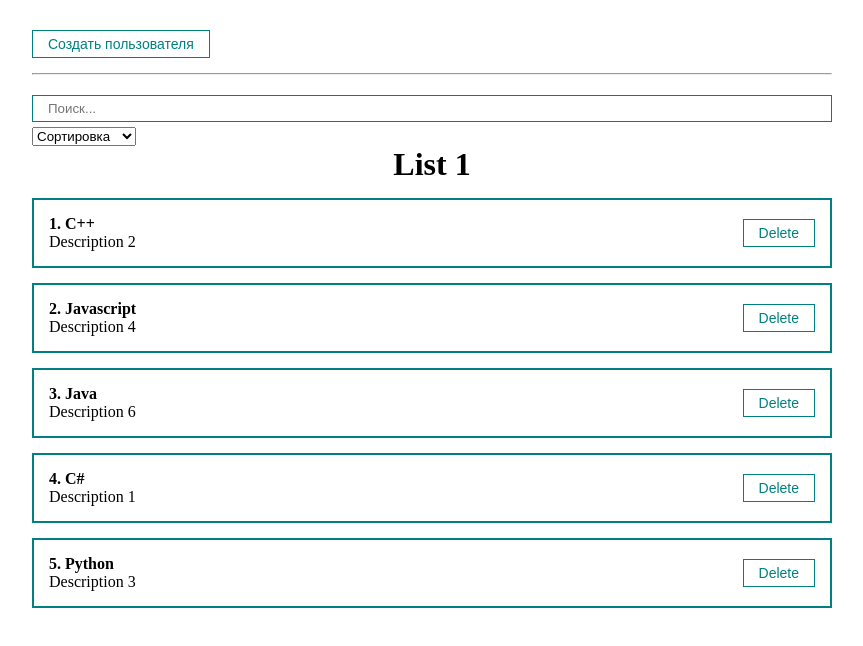
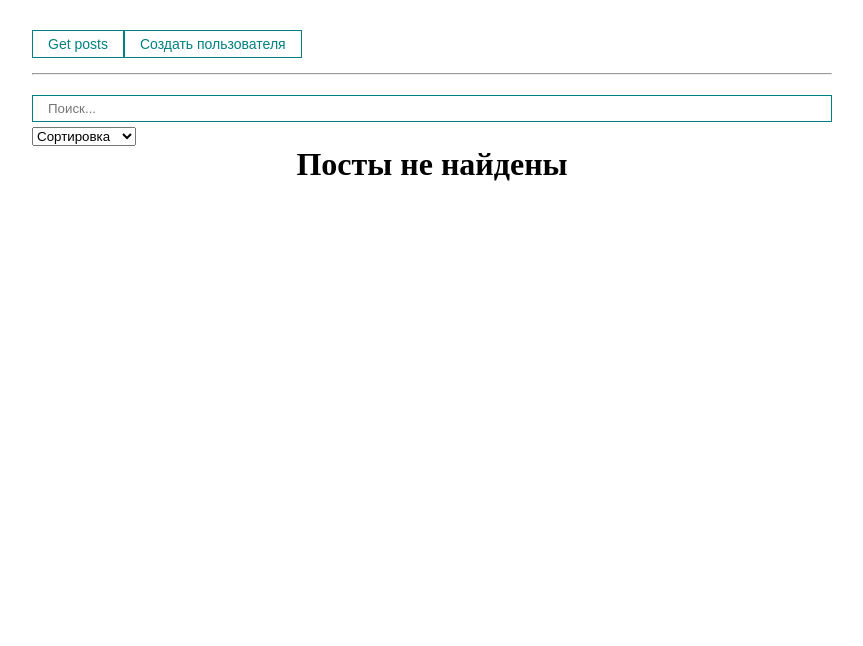
Before and after one commit to RFozzy688/react-style, a React (Create React App) app: page / in a window 1280 px wide. Shown: the top 646 px of the page, without its empty margins (208-1071 px from the left). Built offline with nearby package versions, Linux system fonts and the light colour scheme.

Commit message:
Работа с сервером. Axios

```diff
--- a/package.json
+++ b/package.json
@@ -6,6 +6,7 @@
     "@testing-library/jest-dom": "^5.17.0",
     "@testing-library/react": "^13.4.0",
     "@testing-library/user-event": "^13.5.0",
+    "axios": "^1.6.8",
     "react": "^18.2.0",
     "react-dom": "^18.2.0",
     "react-scripts": "5.0.1",
--- a/src/App.js
+++ b/src/App.js
@@ -6,17 +6,11 @@ import PostFilter from './components/PostFilter';
 import MyModal from './components/UI/MyModal/MyModal';
 import MyButton from './components/UI/button/MyButton';
 import { usePosts } from './components/hooks/usePosts';
+import axios from 'axios';
 
 
 function App() {
-  const [posts, setPosts] = useState([
-    {id: 1, title: 'C++', body: 'Description 2'},
-    {id: 2, title: 'Javascript', body: 'Description 4'},
-    {id: 3, title: 'Java', body: 'Description 6'},
-    {id: 4, title: 'C#', body: 'Description 1'},
-    {id: 5, title: 'Python', body: 'Description 3'},
-  ]);
-
+  const [posts, setPosts] = useState([]);
   const [filter, setFilter] = useState({sort: '', query: ''});
   const [modal, setModal] = useState(false);
   const sortedAndSearchedPosts = usePosts(posts, filter.sort, filter.query);
@@ -30,8 +24,14 @@ function App() {
     setPosts(posts.filter(p => p.id !== post.id));
   }
 
+  async function fetchPosts(){
+    const response = await axios.get('https://jsonplaceholder.typicode.com/posts');
+    setPosts(response.data);
+  }
+
   return (
     <div className='App'>
+      <MyButton onClick={fetchPosts}>Get posts</MyButton>
       <MyButton style={{marginTop: '30px'}} onClick={() => setModal(true)}>
         Создать пользователя
       </MyButton>
```
Also changed, not shown: 1 other file (tests, documents, lock files or other folders).
